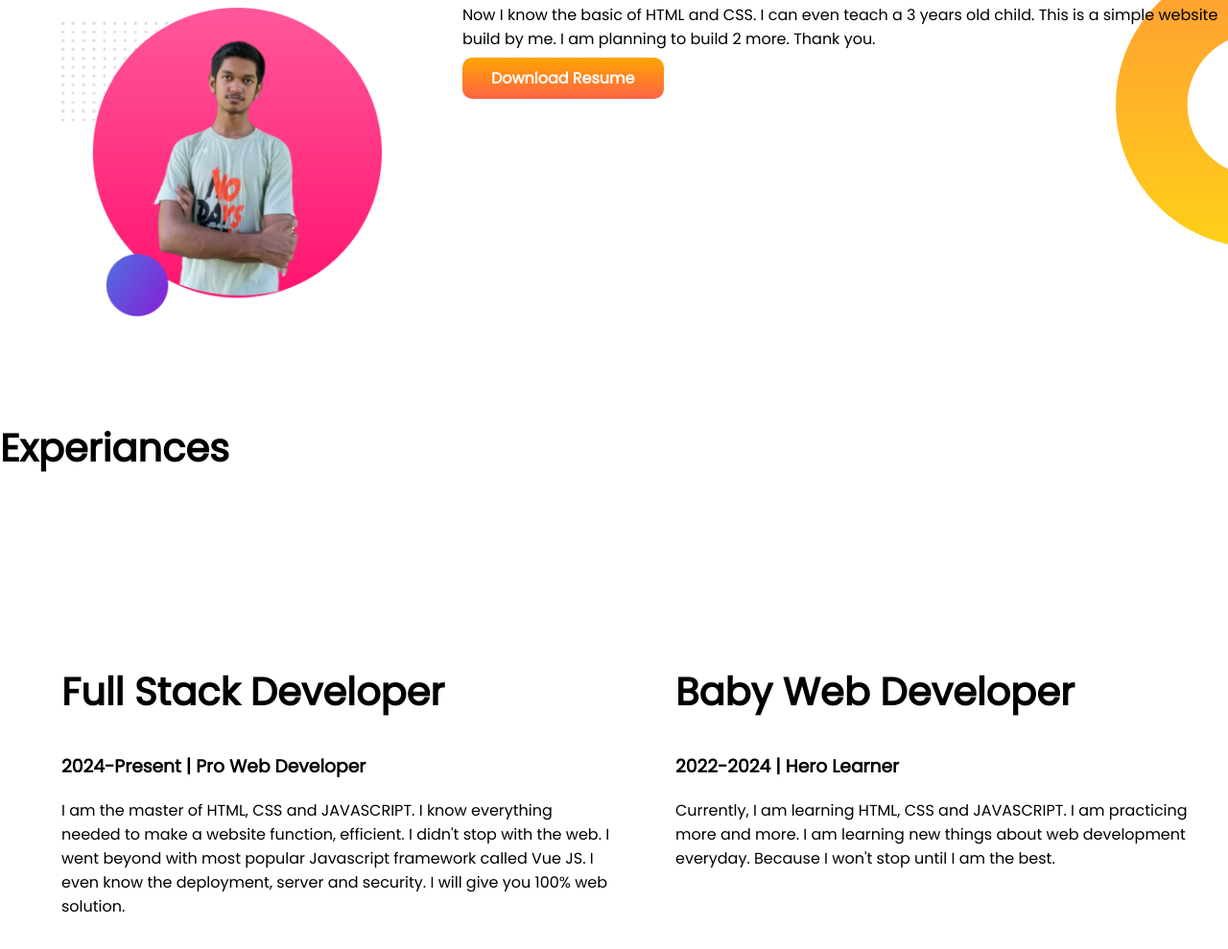
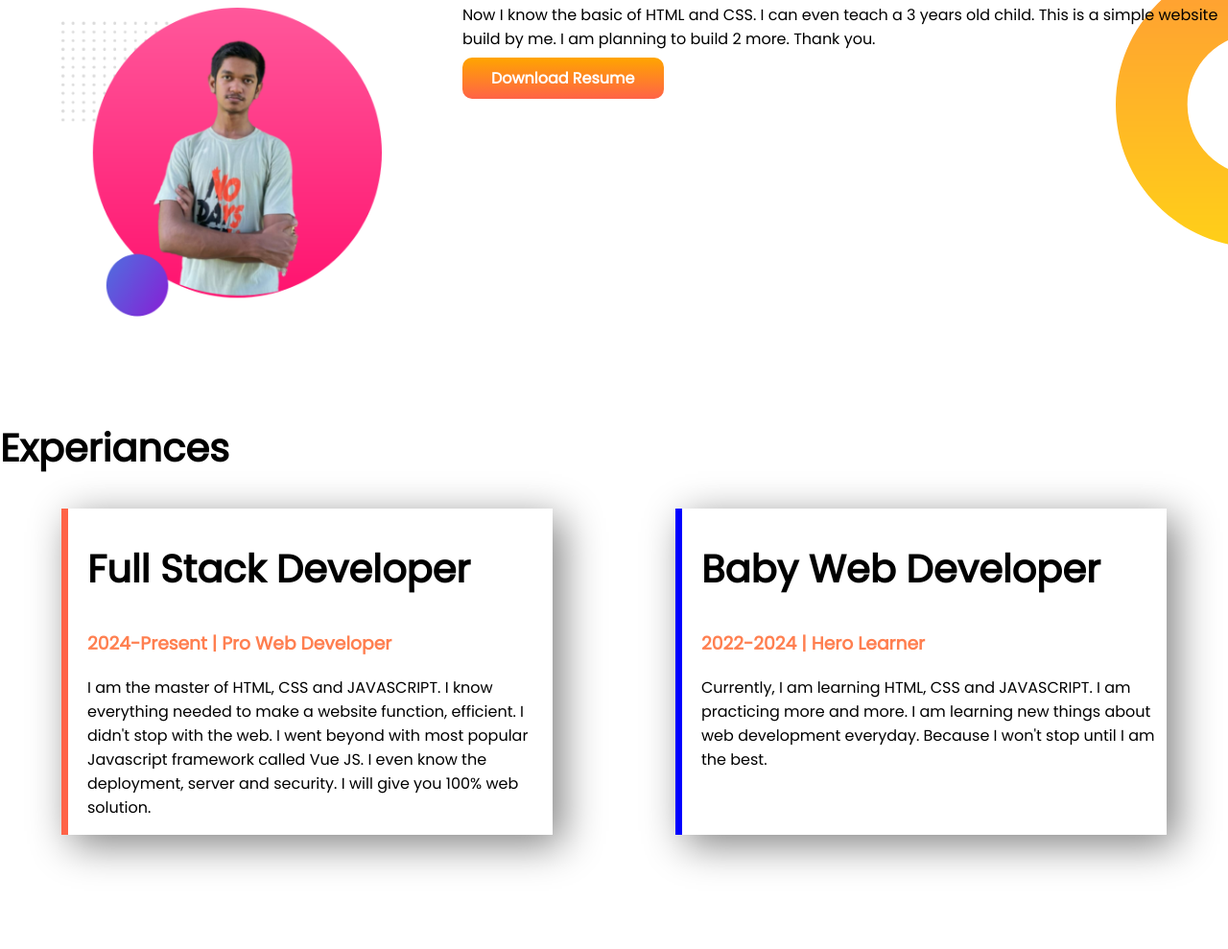
Before and after one commit to HASAN-MOSTAFIZ/developer-portfolio, a plain HTML site: page index.html in a window 1280 px wide. Shown: the part 812-1801 px from the top of the page at 96% size. Drawn offline with Linux system fonts and the light colour scheme.

Commit message:
style change

```diff
--- a/index.html
+++ b/index.html
@@ -49,9 +49,9 @@
     <section class="experiance-area">
         <h1>Experiances</h1>
         <div class="flexible-container">
-            <div class="half-width">
+            <div id="full-stack-developer" class="experiance-item">
                 <h1>Full Stack Developer</h1>
-                <h3>2024-Present | Pro Web Developer</h3>
+                <h3 class="coral">2024-Present | Pro Web Developer</h3>
                 <p>I am the master of HTML, CSS and JAVASCRIPT. I know everything needed to
                     make a website function, efficient. I didn't stop with the web. I went beyond with most popular
                     Javascript framework called Vue JS. I even know the deployment, server and security. I will give you
@@ -59,9 +59,9 @@
                 </p>
 
             </div>
-            <div class="half-width">
+            <div id="baby-web-developer" class="experiance-item">
                 <h1>Baby Web Developer</h1>
-                <h3>2022-2024 | Hero Learner</h3>
+                <h3 class="coral">2022-2024 | Hero Learner</h3>
                 <p>Currently, I am learning HTML, CSS and JAVASCRIPT. I am practicing more and more. I am learning new
                     things about web development everyday. Because I won't stop until I am the best.</p>
             </div>
--- a/style.css
+++ b/style.css
@@ -45,3 +45,21 @@ h1 {
     background-repeat: no-repeat;
     background-position: right;
 }
+
+.experiance-item {
+    width: 40%;
+    margin-left: 5%;
+    margin-right: 5%;
+    padding-left: 20px;
+    box-shadow: 10px 10px 40px grey;
+
+
+}
+
+#full-stack-developer {
+    border-left: 7px solid tomato;
+}
+
+#baby-web-developer {
+    border-left: 7px solid blue;
+}
```
